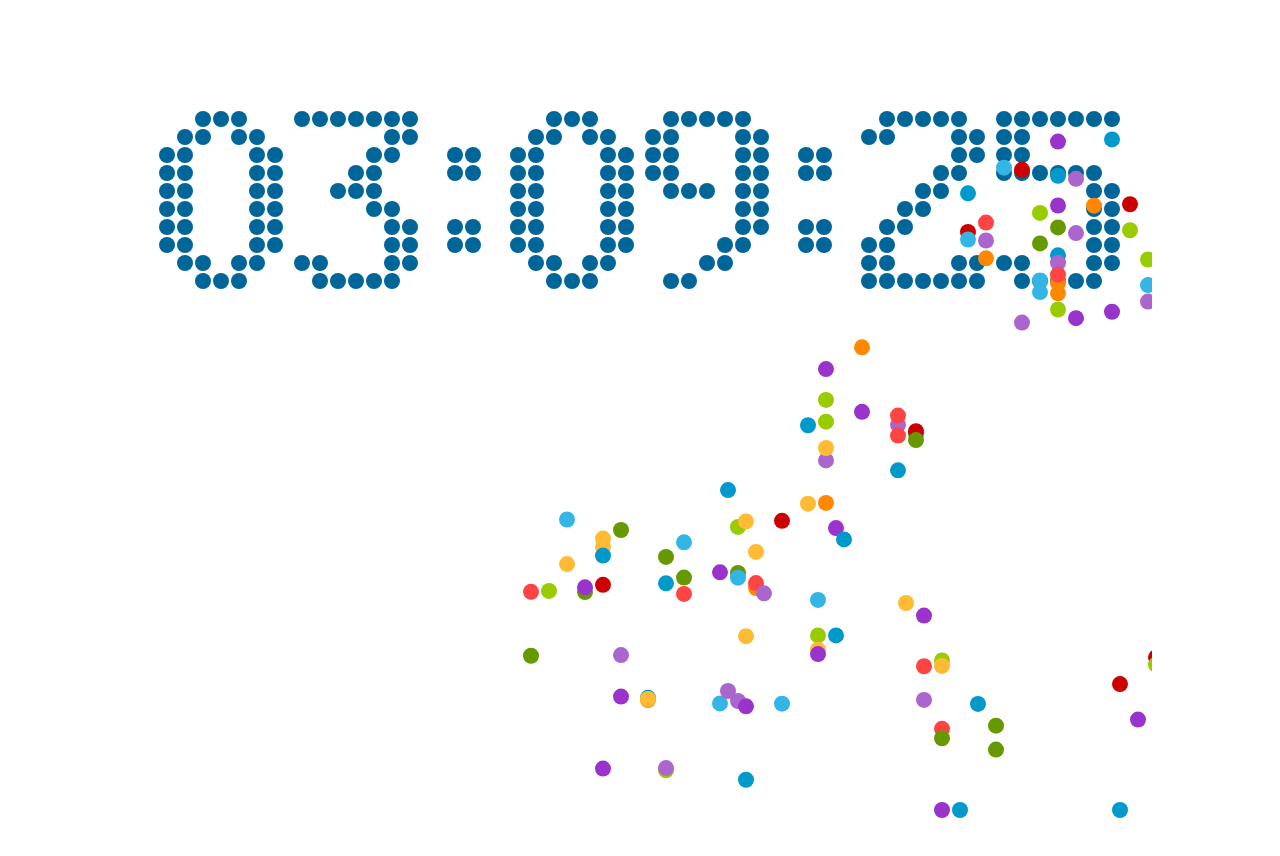
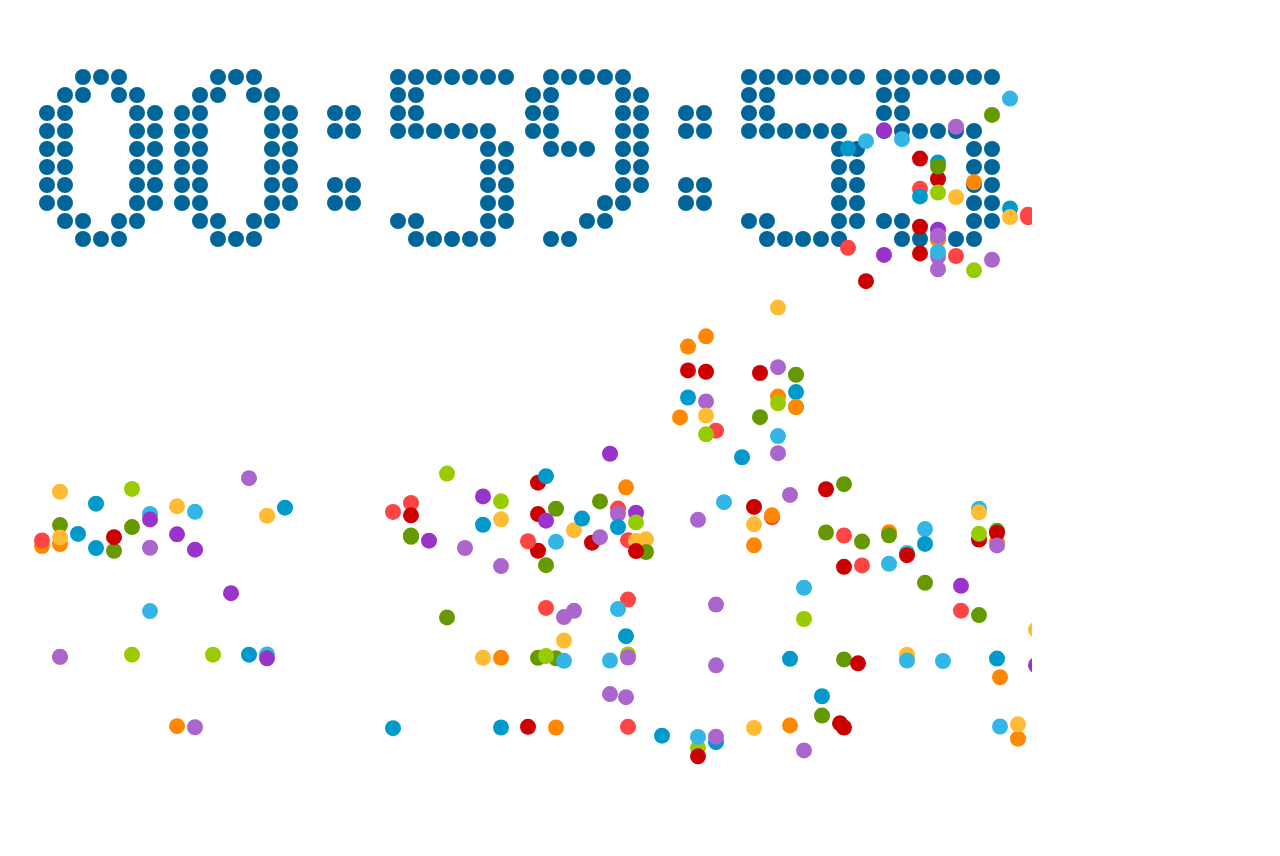
Before and after one commit to Zhenghaotao/js_study, a plain HTML site: page css_study/downcount/index.html in a window 1280 px wide. After the commit the page ends 800 px from the top, so only its background shows below. Drawn offline with Linux system fonts and the light colour scheme.

Commit message:
球数的限制

```diff
--- a/css_study/downcount/countdown.js
+++ b/css_study/downcount/countdown.js
@@ -4,7 +4,8 @@ var RADIUS = 8;
 var MARGIN_TOP = 60;
 var MARGIN_LEFT = 30;
 
-const endTime = new Date(2015, 8, 6, 18, 47, 52);//设置定时时间，注意月份数字比实际的小1 ，比如1 代表1月而不是2月
+const endTime = new Date();//设置定时时间，注意月份数字比实际的小1 ，比如1 代表1月而不是2月
+endTime.setTime(endTime.getTime() + 3600 * 1000);
 var curShowTimeSeconds = 0;//当前时间
 
 var balls = [];
@@ -12,11 +13,21 @@ const colors = ["#33B5E5", "#0099CC", "#AA66CC", "#9933CC", "#99CC00", "#669900"
 
 
 window.onload = function () {
+
+    //WINDOW_WIDTH = document.body.clientWidth
+    //WINDOW_HEIGHT = document.body.clientHeight
+    //
+    //MARGIN_LEFT = Math.round(WINDOW_WIDTH /10);
+    //RADIUS = Math.round(WINDOW_WIDTH * 4 / 5 / 108)-1
+    //
+    //MARGIN_TOP = Math.round(WINDOW_HEIGHT /5);
+
     var canvas = document.getElementById('canvas');
-    var context = canvas.getContext('2d');
+    var context = canvas.getContext("2d");
 
     canvas.width = WINDOW_WIDTH;
     canvas.height = WINDOW_HEIGHT;
+
 
 
     curShowTimeSeconds = getCurrentShowTimeSeconds();
@@ -27,7 +38,7 @@ window.onload = function () {
         }, 50
     );
 }
-
+//更新变化
 function update() {
     var nextShowTimeSeconds = getCurrentShowTimeSeconds();
 
@@ -66,7 +77,7 @@ function update() {
     }
     updateBalls();
 }
-
+//更新每个球的状态
 function updateBalls(){
     for(var i = 0; i < balls.length; i++){
         balls[i].x += balls[i].vx;
@@ -77,6 +88,17 @@ function updateBalls(){
             balls[i].vy = - balls[i].vy*0.75;
         }
     }
+    var cnt = 0
+    for(var i = 0; i < balls.length; i++){
+        if(balls[i].x + RADIUS > 0 && balls[i].x - RADIUS < WINDOW_WIDTH){
+            balls[cnt++] = balls[i];
+        }
+    }
+    while(balls.length > Math.min(300,cnt)){
+        balls.pop();
+    }
+    console.log(balls.length);
+
 
 }
 
@@ -107,9 +129,9 @@ function getCurrentShowTimeSeconds() {
 
     return ret >= 0 ? ret : 0;
 }
-
+//渲染画面
 function render(ctx) {
-    ctx.clearRect(0, 0, WINDOW_WIDTH, WINDOW_HEIGHT);//刷新
+    ctx.clearRect(0, 0, WINDOW_WIDTH, WINDOW_HEIGHT);//清除所有画面
     var hours = parseInt(curShowTimeSeconds / 3600);
     var minutes = parseInt((curShowTimeSeconds - hours * 3600) / 60);
     var seconds = parseInt(curShowTimeSeconds % 60);
@@ -133,11 +155,11 @@ function render(ctx) {
         ctx.closePath();
         ctx.fill();
     }
-
 }
-
+/**
+ * 画数字
+ */
 function renderDigit(x, y, num, ctx) {
-
     ctx.fillStyle = "rgb(0,102,153)";
     for (var i = 0; i < digit[num].length; i++) {
         for (var j = 0; j < digit[num][i].length; j++) {
@@ -149,5 +171,4 @@ function renderDigit(x, y, num, ctx) {
             }
         }
     }
-
 }
--- a/css_study/downcount/index.html
+++ b/css_study/downcount/index.html
@@ -4,8 +4,8 @@
     <meta charset="UTF-8">
     <title></title>
 </head>
-<body>
-<canvas id="canvas" style="display:block;margin:50px auto;">
+<body style="height: 100%;">
+<canvas id="canvas" style="height: 100%;">
     当前浏览器不支持Canvas，请更换浏览器后再试
 </canvas>
 
```
